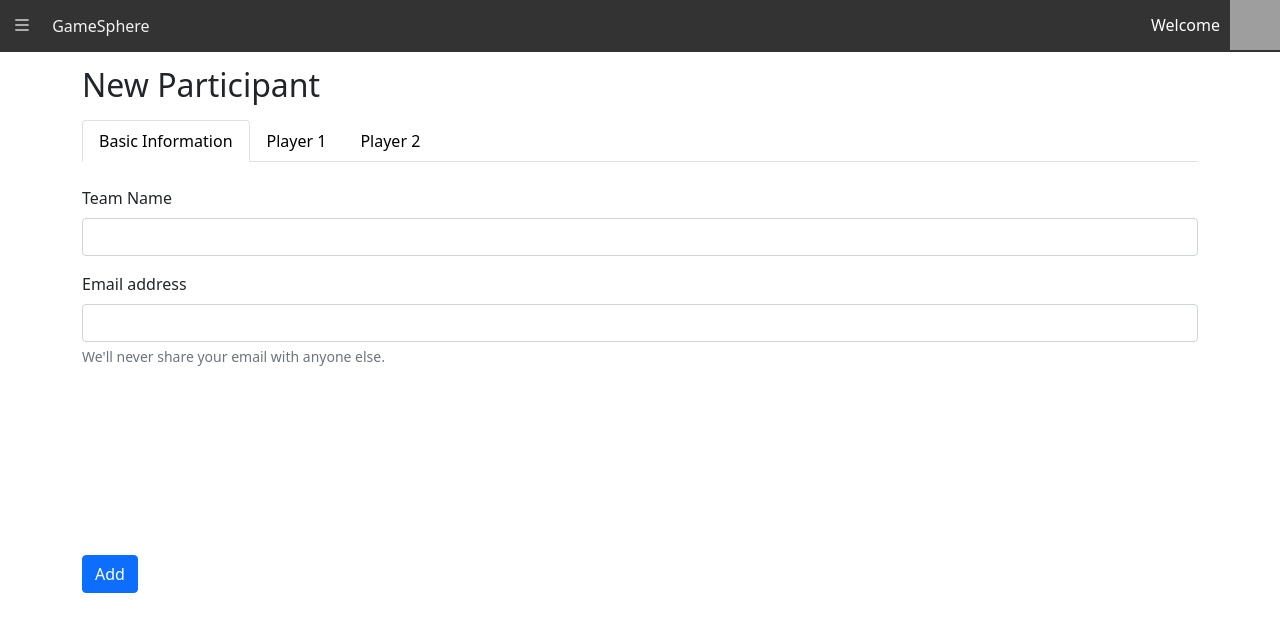
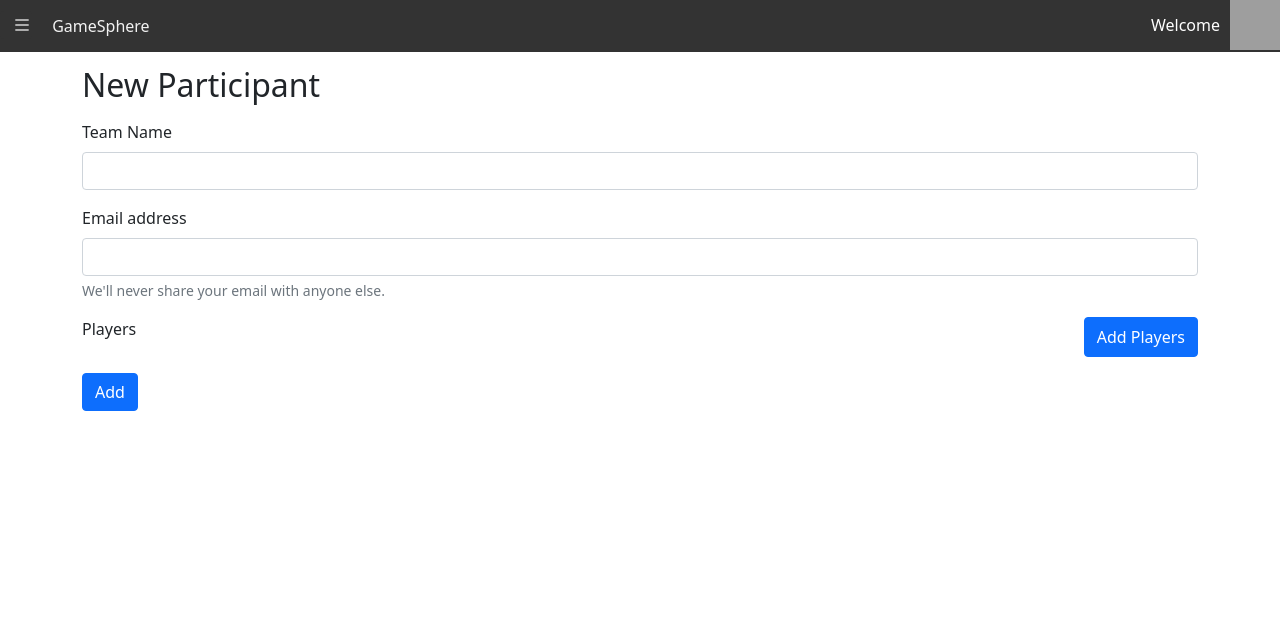
Before and after one commit to ErnestEuGitHub/CSIT321Project, a Flask app: template templates/createParticipant.html in a window 1280 px wide. Shown: the top 632 px of the page. Run offline with Flask 3, Linux system fonts and the light colour scheme; the template is opened without the code that fills it, so the values that code supplies are empty; grey boxes are pictures that could not be loaded.

Commit message:
adding players dynamically

```diff
--- a/templates/createParticipant.html
+++ b/templates/createParticipant.html
@@ -22,18 +22,7 @@
 
         <h2 class="my-3">New Participant</h2>
         <form action="" method="POST">
-            <ul class="nav nav-tabs mb-4">
-                <li class="nav-item" id="BasicInformationTab">
-                    <a class="nav-link active" aria-current="page" href="#" data-bs-toggle="tab" data-bs-target="#BasicInformation" aria-controls="BasicInformation" aria-selected="true" style="color: black;">Basic Information</a>
-                </li>
-                <li class="nav-item" id="Player1Tab">
-                    <a class="nav-link" href="#" data-bs-toggle="tab" data-bs-target="#Player1" aria-controls="Player1" aria-selected="false" style="color: black;">Player 1</a>
-                </li>
-                <li class="nav-item" id="Player2Tab">
-                    <a class="nav-link" href="#" data-bs-toggle="tab" data-bs-target="#Player2" aria-controls="Player2" aria-selected="false" style="color: black;">Player 2</a>
-                </li>
-            </ul>
-            <div class="tab-pane fade show active" id="BasicInformation" role="tabpanel" aria-labelledby="BasicInformationTab">
+            <div id="BasicInformation" >
                 <div class="mb-3">
                     <label for="exampleInputTeamName1" class="form-label">Team Name</label>
                     <input type="text" class="form-control" id="participantName" name="participantName" required>
@@ -44,56 +33,43 @@
                     <div id="emailHelp" class="form-text">We'll never share your email with anyone else.</div>
                 </div>
             </div>
-            <div class="tab-pane fade" id="Player1" role="tabpanel" aria-labelledby="Player1Tab">
-                <div class="mb-3">
-                    <label for="exampleInputPlayerName1" class="form-label">Player Name</label>
-                    <input type="text" class="form-control" id="playerName1" name="playerName1">
+            <div class="mb-3" id="addPlayerContainer">
+                <div class="d-flex justify-content-between mb-3">
+                    <label class="mb-3">Players</label>
+                    <button type="button" class="btn btn-primary" id="addPlayerBtn">Add Players</button>
                 </div>
             </div>
-            <div class="tab-pane fade" id="Player2" role="tabpanel" aria-labelledby="Player2Tab">
-                <div class="mb-3">
-                    <label for="exampleInputPlayerName2" class="form-label">Player Name</label>
-                    <input type="text" class="form-control" id="playerName2" name="playerName2">
-                </div>
-            </div>
-            <div>
+            <div id="Submit">
                 <button type="submit" class="btn btn-primary">Add</button>
             </div>
         </form>
     </div>
 
     <script>
-        let BasicInformationTab = document.getElementById("BasicInformationTab");
-        let Player1Tab = document.getElementById("Player1Tab");
-        let Player2Tab = document.getElementById("Player2Tab");
-        let BasicInformation = document.getElementById("BasicInformation");
-        let Player1 = document.getElementById("Player1");
-        let Player2 = document.getElementById("Player2");
 
-        BasicInformationTab.addEventListener("click", function(){tabFn(BasicInformationTab);});
-        Player1Tab.addEventListener("click", function(){tabFn(Player1Tab);});
-        Player2Tab.addEventListener("click", function(){tabFn(Player2Tab);});
+        let addPlayerContainer = document.getElementById("addPlayerContainer");
+        let addPlayerBtn = document.getElementById("addPlayerBtn");
+        addPlayerBtn.addEventListener("click", addPlayer);
 
-        function tabFn(tabClicked) {
-            const tabs = [BasicInformationTab, Player1Tab, Player2Tab];
-            const tabsContent = [BasicInformation, Player1, Player2];
+        function addPlayer () {
+            const div = document.createElement("div");
+            div.className = "container mb-3 player";
+            div.innerHTML = `<div class="card">
+                                <div class="card-body d-flex justify-content-between align-items-center">
+                                    <input type="text" class="form-control mx-3" placeholder="Enter Player Name" name="playerName"></input>
+                                    <button type="button" class="btn btn-primary justify-content-center" onclick="removePlayer(this)"><i class="bi bi-trash3-fill"></i></button>
+                                </div>
+                            </div>`;
 
-            for (tab of tabs){
-                if (tabClicked === tab){
-                    tab.firstElementChild.classList.add("active");
-                    for(tabC of tabsContent){
-                        if (tabsContent.indexOf(tabC) === tabs.indexOf(tab)){
-                            tabC.hidden = false;
-                        } else {
-                            tabC.hidden = true;
-                        }
-                    }
-                } else {
-                    tab.firstElementChild.classList.remove("active");
-                }
+            addPlayerContainer.appendChild(div);
+        }
+
+        function removePlayer(player) {
+            const closestAncestor = player.closest('.player')
+            if (closestAncestor) {
+                closestAncestor.remove();
             }
         }
-
     </script>
 
 {% endblock %}
```
Also changed, not shown: tournaments.py (+8 -19 lines).
